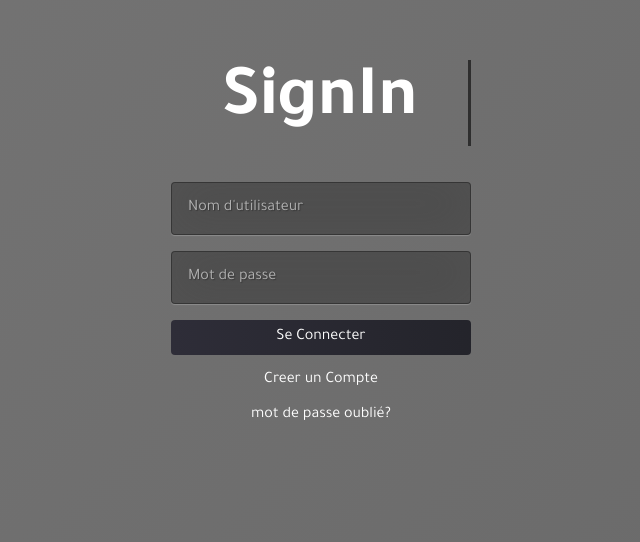
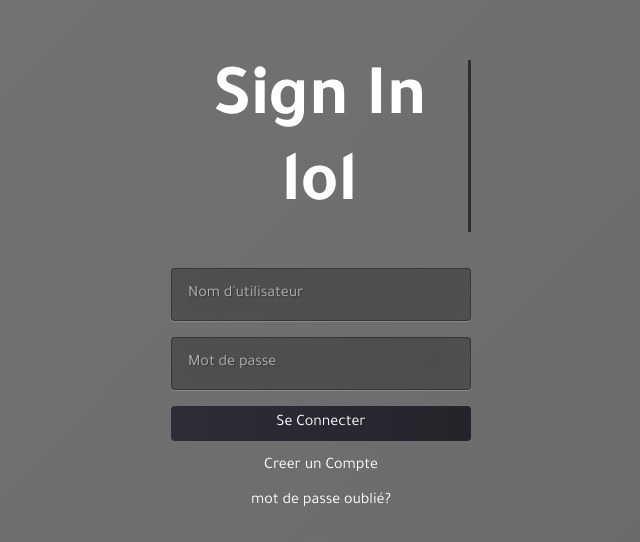
Before and after one commit to achrafhardizi/Kanban-Project, a React (Create React App) app: page / in a window 1280 px wide. Shown: the part 110-652 px from the top of the page, without its empty margins (319-959 px from the left). Built offline with nearby package versions, Linux system fonts and the light colour scheme.

Commit message:
Revert "Update LoginPanel.jsx"
This reverts commit da4f27e9e1219bf41f23a28648f7f4c4fbb7d4c6.

```diff
--- a/src/Components/Pages/Login/LoginPanel.jsx
+++ b/src/Components/Pages/Login/LoginPanel.jsx
@@ -43,7 +43,7 @@ const LoginPanel = (props) => {
     return (
         <div className={styles.page}>
             <div className={styles.login}>
-                <h1>SignIn</h1>
+                <h1>Sign In lol</h1>
                 <form onSubmit={handleSubmit}>
                     <input type="text" value={user.username}
                            className={classNames(styles.input, {[styles.invalid]: !validate})}
```
